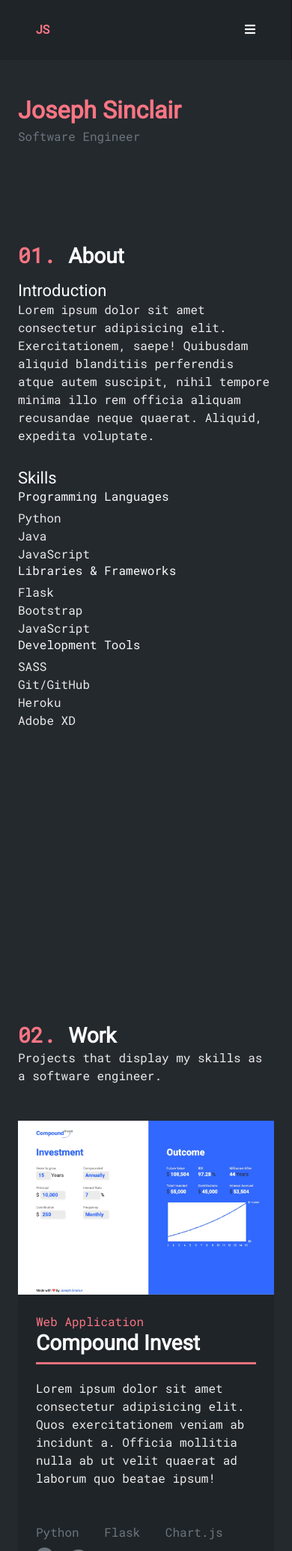
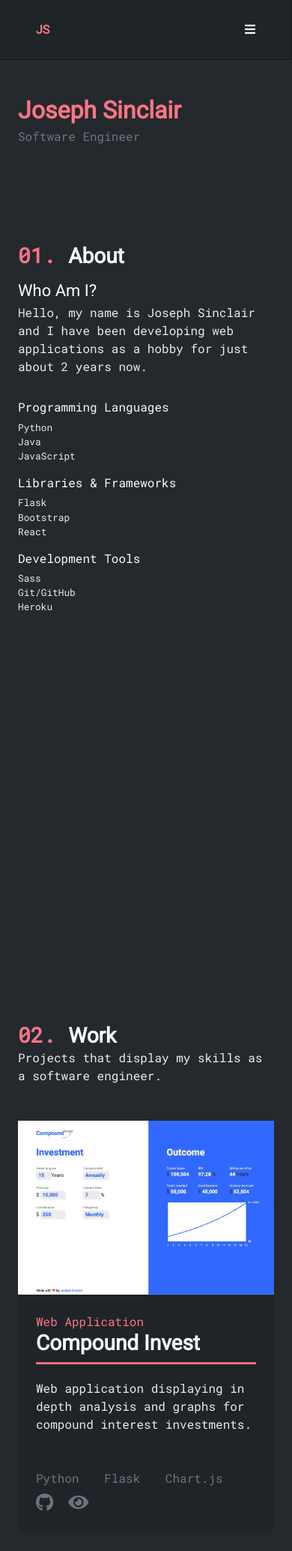
Before and after one commit to joeysnclr/new-portfolio, a Flask app: page / in a window 390 px wide. Shown: the top 2069 px of the page at 75% size. Run offline with Flask 2, Linux system fonts and the light colour scheme; some libraries are stand-ins or nearby versions.

Commit message:
other projects, introduction

```diff
--- a/static/css/styles.css
+++ b/static/css/styles.css
@@ -81,6 +81,7 @@ span.number {
 
 .navigation-mobile {
   display: none;
+  border-bottom: 1px solid #13161a;
 }
 
 .navigation-section {
@@ -160,12 +161,20 @@ span.number {
      object-fit: contain;
 }
 
+.other-projects-table td {
+  border-top: 1px solid #24292E;
+  border-bottom: 1px solid #24292E;
+}
+
 @media only screen and (max-width: 991px) {
   .main {
     -webkit-box-orient: vertical;
     -webkit-box-direction: normal;
         -ms-flex-direction: column;
             flex-direction: column;
+  }
+  .hide-mobile {
+    display: none;
   }
   .navigation {
     width: 100%;
--- a/static/css/styles.scss
+++ b/static/css/styles.scss
@@ -99,6 +99,7 @@ span.number {
 
 .navigation-mobile {
 	display: none;
+	border-bottom: 1px solid $bg-darkest;
 }
 
 .navigation-section {
@@ -194,12 +195,22 @@ span.number {
 	}
 }
 
+.other-projects-table {
+	td {
+		border-top: 1px solid $bg-dark;
+		border-bottom: 1px solid $bg-dark;
+	}
+}
 
 
 // RESPONSIVE
 @media only screen and (max-width: 991px) {
 	.main {
 		flex-direction: column;
+	}
+
+	.hide-mobile {
+		display: none;
 	}
 
 
--- a/static/js/app.js
+++ b/static/js/app.js
@@ -1,6 +1,5 @@
 function toggleMobileNav() {
     if (screen.width <= 991) {
-        console.log("toggling")
         $(".navigation-section").toggle();
     }
 }
--- a/templates/index.html
+++ b/templates/index.html
@@ -10,7 +10,7 @@
 		<div class="navigation-section bg-darker py-0 py-lg-5">
 			<div class="nav-container d-flex flex-column justify-content-between">
 				<div class="navigation-menu">
-					<a href="#title" class="name pb-4">Joseph Sinclair</a>
+					<a href="#title" class="name pt-3 pt-md-0 pb-4">Joseph Sinclair</a>
 					<a href="#about"><span class="number font-secondary">01.</span> About</a>
 					<a href="#projects"><span class="number font-secondary">02.</span> Work</a>
 					<a href="#contact"><span class="number font-secondary">03.</span> Contact</a>
@@ -49,33 +49,30 @@
 			<div id="about" class="section px-4 px-md-5">
 				<h2><span class="number font-secondary">01. </span>About</h2>
 				<div class="py-3">
-					<h3 class="">Introduction</h3>
-					<p class="font-secondary">Lorem ipsum dolor sit amet consectetur adipisicing elit. Exercitationem,
-						saepe! Quibusdam aliquid
-						blanditiis perferendis atque autem suscipit, nihil tempore minima illo rem officia aliquam
-						recusandae neque quaerat. Aliquid, expedita voluptate.</p>
+					<h3 class="mb-1">Who Am I?</h3>
+					<p class="font-secondary">Hello, my name is Joseph Sinclair and I have been developing web
+						applications as a hobby for just about 2 years now.</p>
 				</div>
 				<div class="py-3">
-					<h3 class="">Skills</h3>
+					<!-- <h3 class="mb-1">Skills</h3> -->
 					<div class="row no-gutters">
-						<div class="col-12 col-md-4 font-secondary">
+						<div class="col-12 col-md-4 mb-3 mb-md-0 font-secondary">
 							<h6>Programming Languages</h6>
-							<p>Python</p>
-							<p>Java</p>
-							<p>JavaScript</p>
+							<p class="small">Python</p>
+							<p class="small">Java</p>
+							<p class="small">JavaScript</p>
 						</div>
-						<div class="col-12 col-md-4 font-secondary">
+						<div class="col-12 col-md-4 mb-3 mb-md-0 font-secondary">
 							<h6>Libraries & Frameworks</h6>
-							<p>Flask</p>
-							<p>Bootstrap</p>
-							<p>JavaScript</p>
+							<p class="small">Flask</p>
+							<p class="small">Bootstrap</p>
+							<p class="small">React</p>
 						</div>
-						<div class="col-12 col-md-4 font-secondary">
+						<div class="col-12 col-md-4 mb-3 mb-md-0 font-secondary">
 							<h6>Development Tools</h6>
-							<p>SASS</p>
-							<p>Git/GitHub</p>
-							<p>Heroku</p>
-							<p>Adobe XD</p>
+							<p class="small">Sass</p>
+							<p class="small">Git/GitHub</p>
+							<p class="small">Heroku</p>
 						</div>
 					</div>
 				</div>
@@ -84,7 +81,7 @@
 				<h2><span class="number font-secondary">02. </span>Work</h2>
 				<p class="font-secondary">Projects that display my skills as a software engineer.</p>
 				<div class="projects">
-					{% for p in projects %}
+					{% for p in projects.main %}
 					<div class="project col-12 px-0 my-5 bg-darker">
 						<div class="row no-gutters d-flex">
 							<div class="project-info col-12 col-md-6  px-4 px-md-5 py-4 order-1 order-md-0">
@@ -117,12 +114,41 @@
 						</div>
 					</div>
 					{% endfor %}
+
+					<div class="project col-12 px-0 mt-2 mb-5 px-4 px-md-5 py-4 bg-darker">
+						<div class="row no-gutters d-flex">
+							<p class="text-primary font-secondary mb-2">Other notable projects</p>
+							<table class="other-projects-table table text-white font-secondary">
+								<tbody>
+									{% for p in projects.other %}
+									<tr>
+										<td>{{p.name}}</td>
+										<td class="hide-mobile">{{p.tag}}</td>
+										<td class="hide-mobile">
+											{% for tech in p.stack %}
+											<span>{{tech}} </span>
+											{% endfor %}
+										</td>
+										<td>
+											<a class="mr-3" target="_blank" href="{{p.github}}"><i
+													class="fab fa-github"></i></a>
+											{% if p.link %}
+											<a class="mr-3" target="_blank" href="{{p.link}}"><i
+													class="fas fa-eye"></i></a>
+											{% endif %}
+										</td>
+									</tr>
+									{% endfor %}
+								</tbody>
+							</table>
+						</div>
+					</div>
 				</div>
 			</div>
 			<div id="contact" class="section px-4 px-md-5">
 				<h2><span class="number font-secondary">03. </span>Contact</h2>
 				<div class="py-3">
-					<h3 class="">Get In Touch!</h3>
+					<h3 class="mb-1">Get In Touch!</h3>
 					<p class="font-secondary">I am always open to working on new projects and meeting new people in the
 						industry! You can reach me on LinkedIn or through my email.</p>
 					<div class="d-flex flex-column flex-md-row mt-2">
```
Also changed, not shown: static/data/projects.json (+20 -3 lines), 1 other file.
